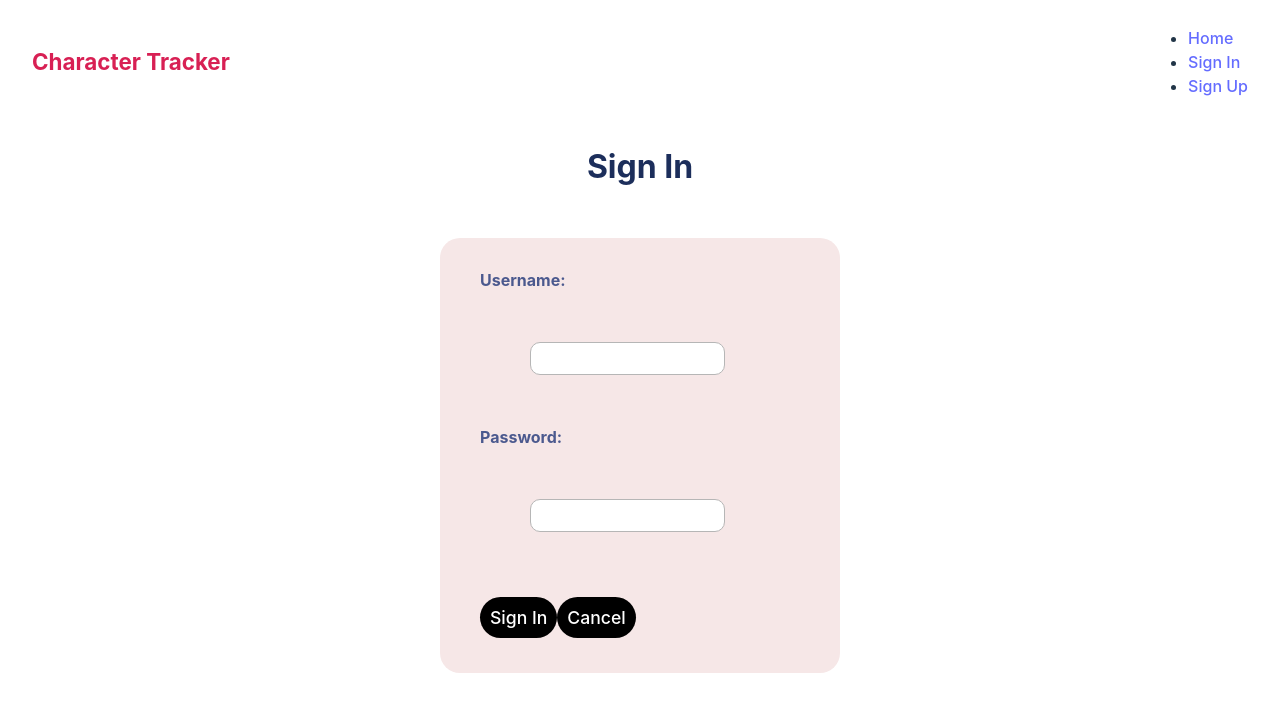
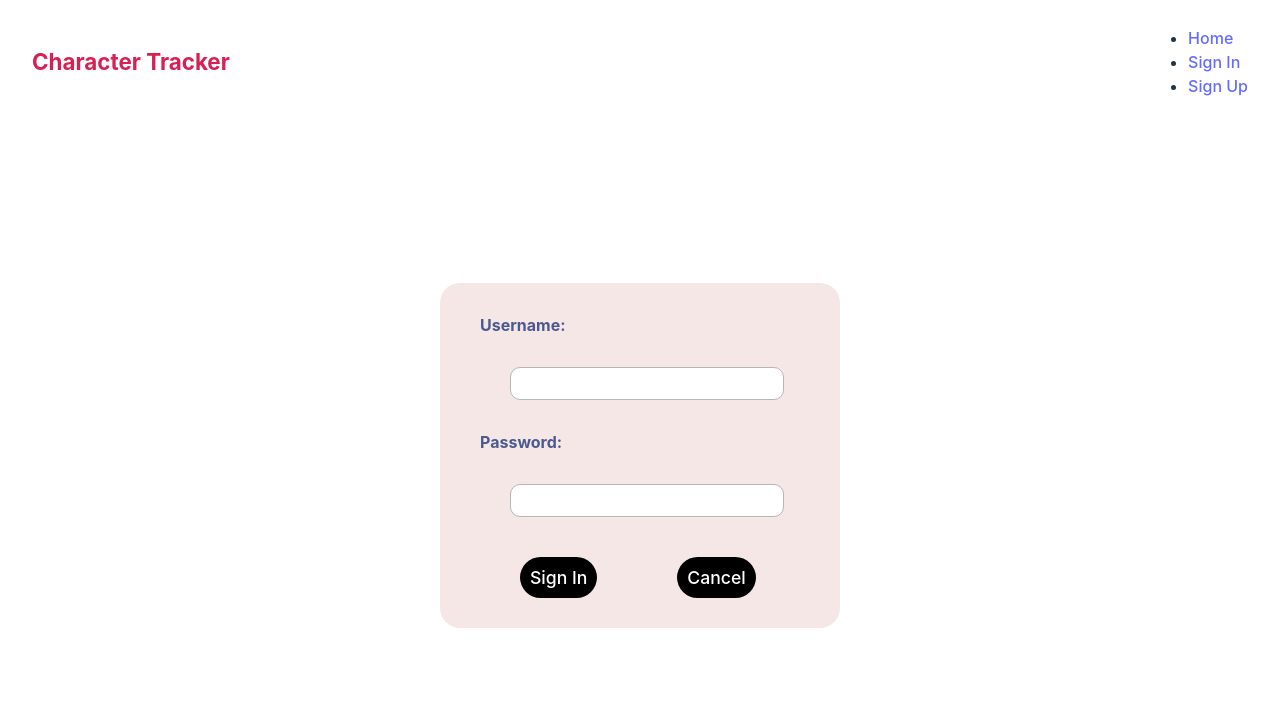
Before and after one commit to DrewAnzalone/character-tracker-frontend, a React (Vite) app: page /sign-in in a window 1280 px wide. Shown: the top 712 px of the page. Built offline with nearby package versions, Linux system fonts and the light colour scheme; no server answers.

Commit message:
Updated sign in css

```diff
--- a/src/components/SignInForm/signinform.module.css
+++ b/src/components/SignInForm/signinform.module.css
@@ -5,11 +5,10 @@
     align-items: center;
     width: 100%;
     min-height: 100vh;
-
 }
 
 .h1 {
-    color: #1c2e5b;
+    color: #ffffff;
     font-size: 2rem;
     text-align: center;
   }
@@ -31,7 +30,8 @@
     border: 1px solid rgb(182, 182, 182);
     padding: 8px;
     border-radius: 10px;
-    margin: 50px;
+    width: 80%;
+    margin: 30px;
   }
 
   .button {
@@ -40,10 +40,10 @@
     color: white;
     border-radius: 30px;
     border: none;
-    margin: 15px 0;
+    margin: 10px 40px;
     font-size: 1.1rem;
   }
 
   .button:hover {
-    background-color: #334b8e;
+    background-color: #f2b0b0;
 }
```
